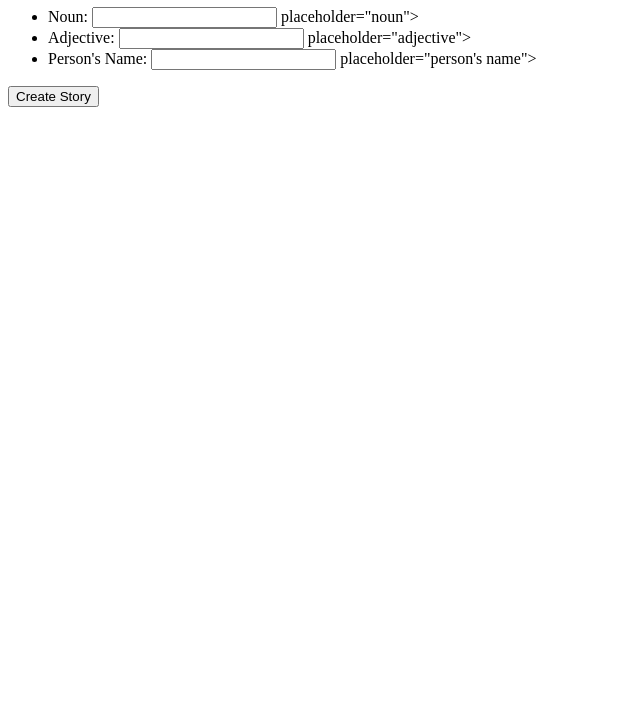
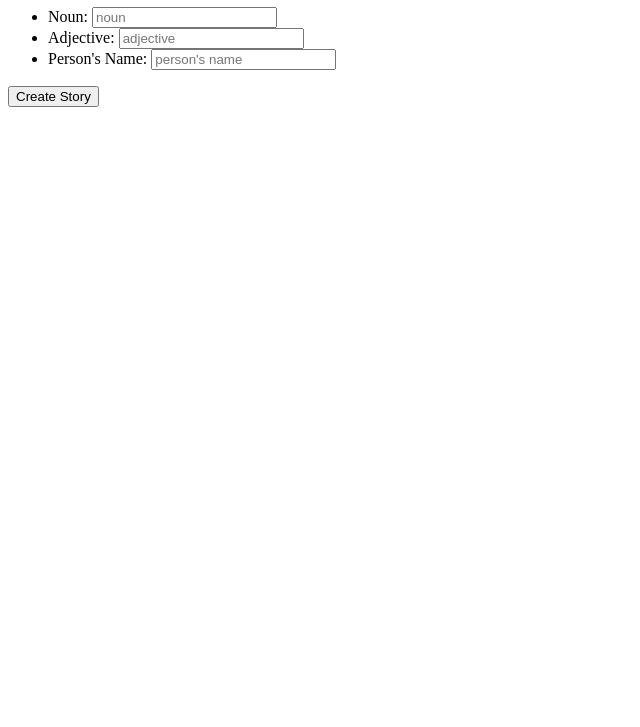
Before and after one commit to StashaG/madlibs-word-game, a plain HTML site: page index.html in a window 1280 px wide. Shown: the part 73-800 px from the top of the page, without its empty margins (0-640 px from the left). Drawn offline with nearby package versions, Linux system fonts and the light colour scheme.

Commit message:
updated placeholder text for word bank

```diff
--- a/index.html
+++ b/index.html
@@ -12,9 +12,9 @@
     <div class ="wordbank">
 
         <ul>
-            <li>Noun: <input type="text" id="noun"> placeholder="noun"></li>
-            <li>Adjective: <input type="text" id="adjective"> placeholder="adjective"></li>
-            <li>Person's Name: <input type="text" id="name"> placeholder="person's name"></li>
+            <li>Noun: <input type="text" id="noun" placeholder="noun"></li>
+            <li>Adjective: <input type="text" id="adjective" placeholder="adjective"></li>
+            <li>Person's Name: <input type="text" id="name" placeholder="person's name"></li>
         </ul>
 
     </div>
```
